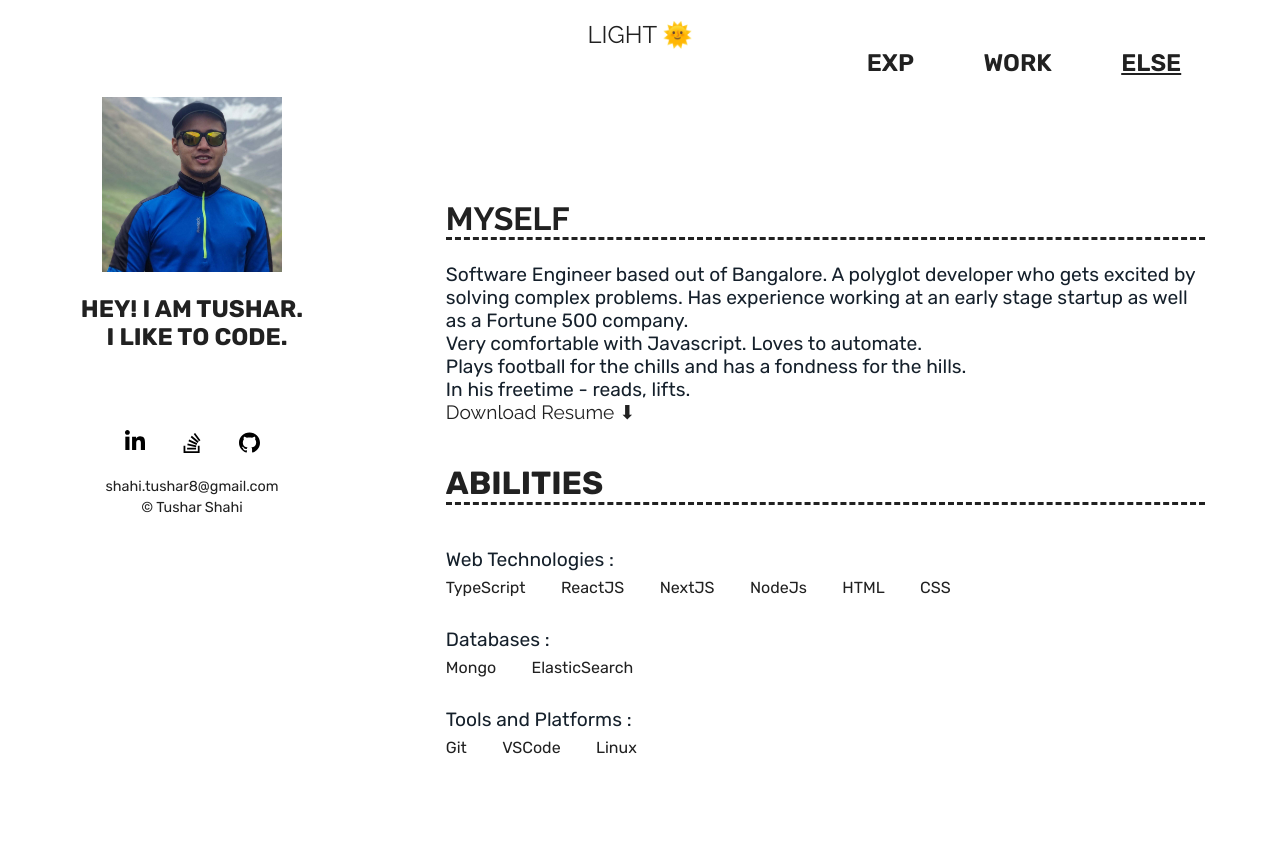
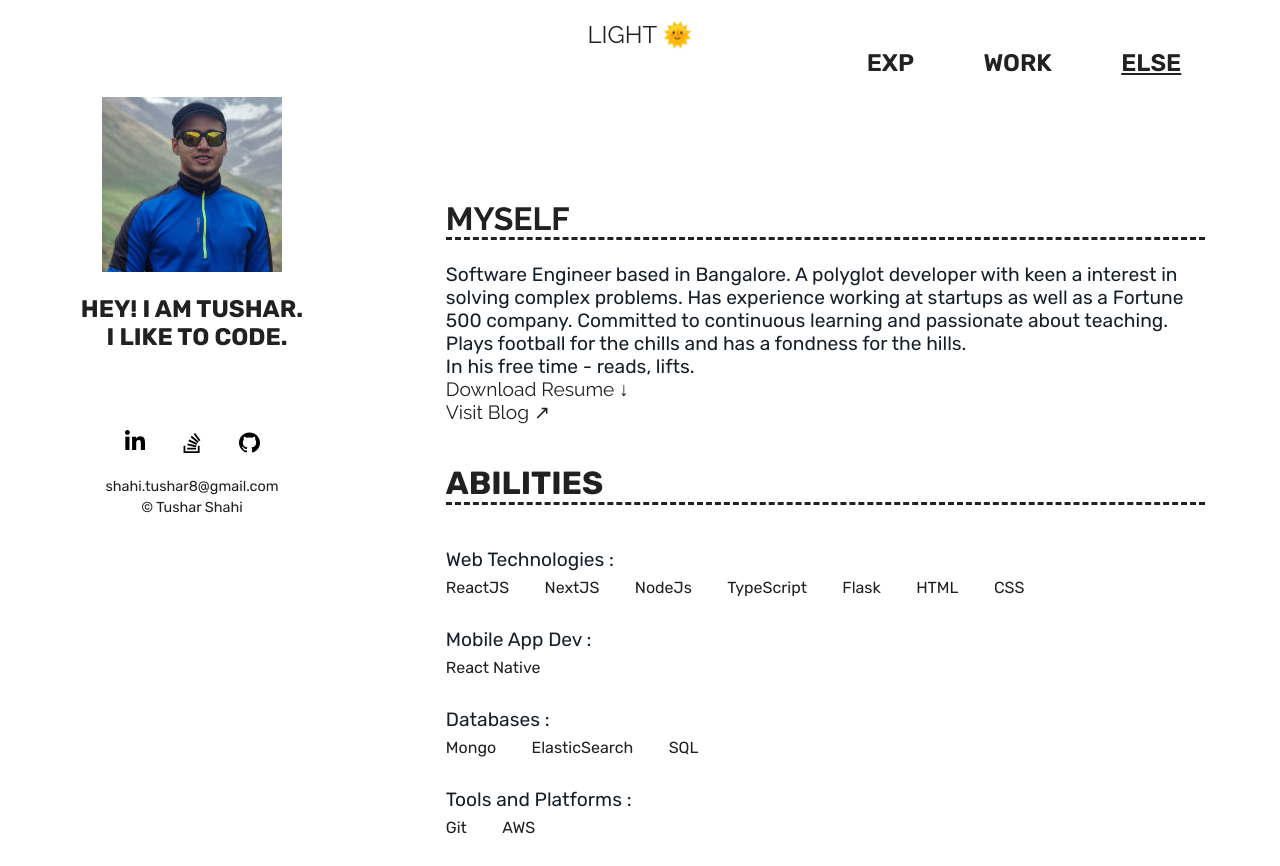
Before and after one commit to TusharShahi/tusharshahiportfolio, a Next.js app: page /else in a window 1280 px wide. Before the commit the page ends 800 px from the top, so only its background shows below. Built offline with nearby package versions, Linux system fonts and the light colour scheme.

Commit message:
made changes

```diff
--- a/src/components/Myself/AbilitiesBox.js
+++ b/src/components/Myself/AbilitiesBox.js
@@ -7,6 +7,7 @@ const AbilitiesBox = () => {
     <div className={styles.AbilitiesBox}>
       <h2>Abilities</h2>
       <SkillsBox groupName="web" type="abilities"></SkillsBox>
+      <SkillsBox groupName="app" type="abilities"></SkillsBox>
       <SkillsBox groupName="database" type="abilities"></SkillsBox>
       <SkillsBox groupName="tools" type="abilities"></SkillsBox>
       {/*<SkillsBox groupName="core" type="abilities"></SkillsBox>*/}
--- a/src/components/Myself/Myself.js
+++ b/src/components/Myself/Myself.js
@@ -17,9 +17,6 @@ const Myself = memo(() => {
       <div id="description">
         <p>{myDescription}</p>
       </div>
-      <div id="javascriptBrag">
-        <p>{myBrag}</p>
-      </div>
       <div id="hobbies">
         <p>{myHobbies}</p>
       </div>
@@ -33,7 +30,16 @@ const Myself = memo(() => {
           href="/TusharShahi_SoftwareEngineer.pdf"
           download
         >
-          Download Resume &#11015;
+          Download Resume &#x2193;
+        </a>
+      </p>
+      <p id="blogLink">
+        <a
+          rel="noopener noreferrer"
+          target="_blank"
+          href="https://dev.to/tusharshahi"
+        >
+          Visit Blog &#x2197;
         </a>
       </p>
 
--- a/src/components/SideBar/SocialMediaLink.js
+++ b/src/components/SideBar/SocialMediaLink.js
@@ -14,7 +14,7 @@ const SocialMediaLink = memo(({ website, link, width, height }) => {
   return (
     <div className={styles.SocialMediaLink}>
       <div className={styles.MediaIconBox}>
-        <a href={link} rel="noopener noreferrer">
+        <a href={link} rel="noopener noreferrer" target="_blank">
           <Image
             src={componentSocialMediaIconLink}
             alt={altText}
--- a/src/components/Utils/SkillsBox.js
+++ b/src/components/Utils/SkillsBox.js
@@ -15,7 +15,7 @@ const SkillsBox = memo((props) => {
     if (iterationList != null) {
       let skillsIcon = iterationList.map((x) => (
         <li key={x.name}>
-          <a rel="noopener noreferrer" href={x.link}>
+          <a rel="noopener noreferrer" href={x.link} target="_blank">
             {x.name}
           </a>
         </li>
--- a/src/tools/constants.js
+++ b/src/tools/constants.js
@@ -29,9 +29,9 @@ export const socialMediaLinks = {
 };
 
 export const myDescription =
-  "Software Engineer based out of Bangalore. A polyglot developer who gets excited by solving complex problems. Has experience working at an early stage startup as well as a Fortune 500 company.";
-export const myBrag = "Very comfortable with Javascript. Loves to automate.";
-export const myFreeTime = "In his freetime - reads, lifts.";
+  "Software Engineer based in Bangalore. A polyglot developer with keen a interest in solving complex problems. Has experience working at startups as well as a Fortune 500 company. Committed to continuous learning and passionate about teaching.";
+// export const myBrag = "Very comfortable with Javascript. Loves to automate.";
+export const myFreeTime = "In his free time - reads, lifts.";
 export const myHobbies =
   "Plays football for the chills and has a fondness for the hills.";
 
@@ -97,6 +97,12 @@ export const skills = {
     link: "https://www.w3.org/Style/CSS/Overview.en.html",
     color: "blue",
   },
+  postgres: {
+    name: "SQL",
+    imageLink: "SQL",
+    link: "https://www.postgresql.org/",
+    color: "green",
+  },
   mongo: {
     name: "Mongo",
     imageLink: "mongo",
@@ -139,10 +145,10 @@ export const skills = {
     link: "https://code.visualstudio.com/",
     color: "blue",
   },
-  linux: {
-    name: "Linux",
-    imageLink: "linux",
-    link: "https://www.linux.org/",
+  aws: {
+    name: "AWS",
+    imageLink: "AWS",
+    link: "https://aws.amazon.com/?nc2=h_lg",
     color: "yellow",
   },
 };
@@ -270,20 +276,23 @@ export const experienceTCFG = {
 
 export const abilities = {
   web: [
-    skills["typescript"],
     skills["react"],
     skills["next"],
     skills["node"],
+    skills["typescript"],
+    skills["flask"],
     skills["html"],
     skills["css"],
   ],
-  database: [skills["mongo"], skills["es"]],
+  app: [skills["reactnative"]],
+  database: [skills["mongo"], skills["es"], skills["postgres"]],
   core: [skills["cpp"]],
-  tools: [skills["git"], skills["vsc"], skills["linux"]],
+  tools: [skills["git"], skills["aws"]],
 };
 
 export const abilitesNameMapping = {
   web: "Web Technologies",
+  app: "Mobile App Dev",
   database: "Databases",
   core: "Core",
   tools: "Tools and Platforms",
```
